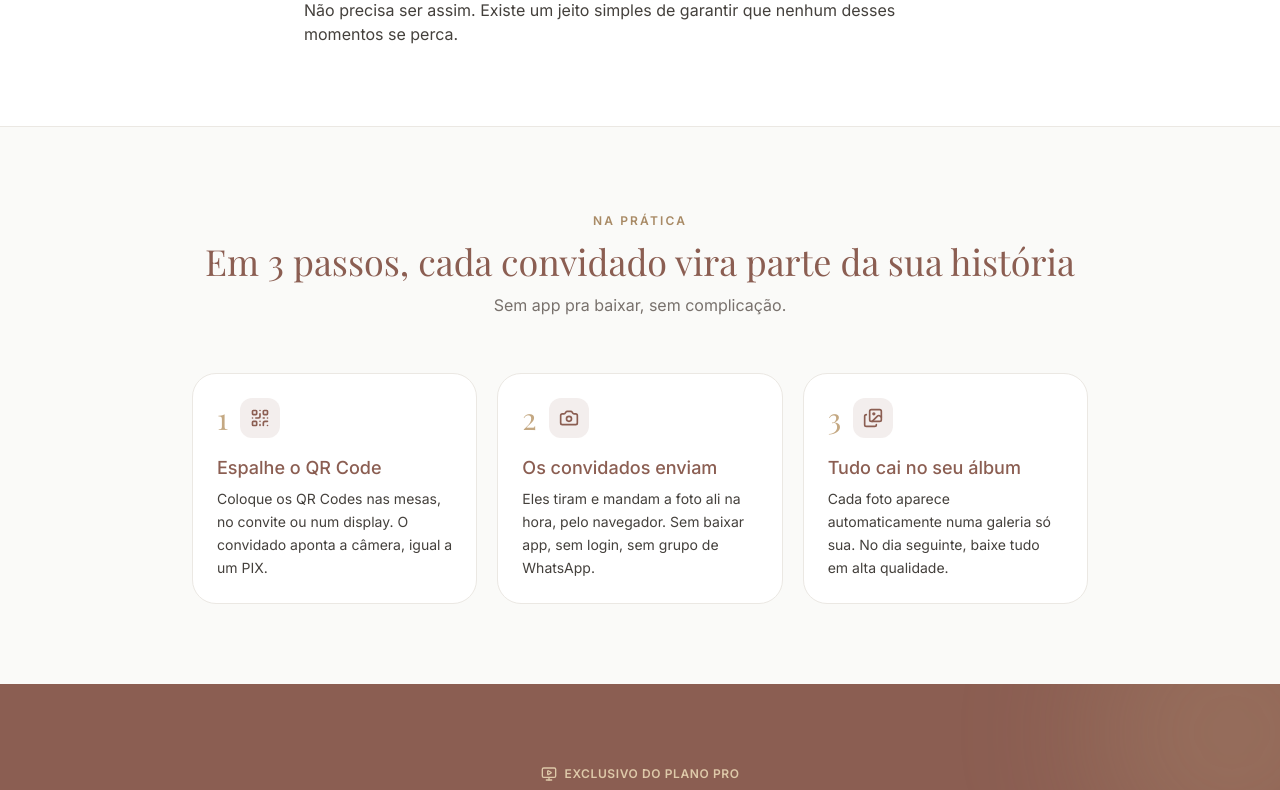
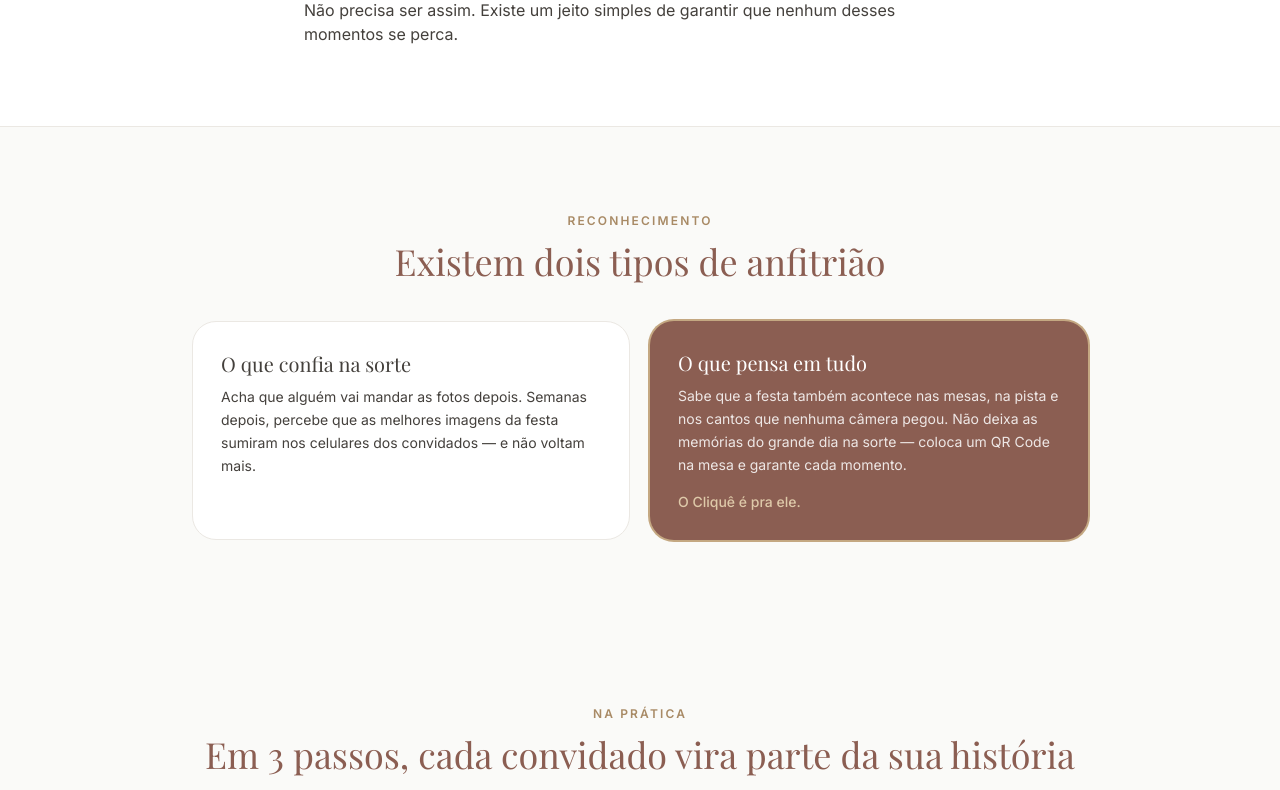
Before and after one commit to Fizeel/clique, a Next.js app: page / in a window 1280 px wide. Shown: the part 1920-2710 px from the top of the page. Built offline with nearby package versions, Linux system fonts and the light colour scheme; no server answers.

Commit message:
Fixer Pagina de Vendas

```diff
--- a/app/(marketing)/page.tsx
+++ b/app/(marketing)/page.tsx
@@ -104,11 +104,12 @@ const BENEFITS = [
   { icon: ShieldCheck, t: 'Seguro por 1 ano', d: 'Fotos e vídeos guardados por 12 meses. Baixe quando quiser.' },
 ]
 
+// img: deixe '' para mostrar as iniciais, ou coloque o caminho de uma foto (ex.: '/depoimentos/carolina.jpg')
 const TESTIMONIALS = [
-  { name: 'Carolina M.', ev: 'Casamento · Out/2025', t: 'Recebi mais de 400 fotos dos convidados! Momentos que eu nunca teria visto. Chorei vendo cada uma.' },
-  { name: 'Rafael e Bia', ev: 'Aniversário de 30 · Dez/2025', t: 'O telão com as fotos aparecendo ao vivo foi o ponto alto da festa. Todo mundo correu pra mandar.' },
-  { name: 'Juliana S.', ev: 'Formatura · Jan/2026', t: 'Tava insegura antes de comprar, mas foi a melhor decisão. Os convidados mandaram MUITO mais do que eu esperava 😍' },
-  { name: 'Mariana D.', ev: 'Chá de Bebê · Fev/2026', t: 'Revivo a festa toda vez que abro o álbum. São fotos de momentos que eu nem sabia que tinham acontecido 🥹' },
+  { name: 'Carolina M.', ev: 'Casamento · Out/2025', img: '', t: 'Recebi mais de 400 fotos dos convidados! Momentos que eu nunca teria visto. Chorei vendo cada uma.' },
+  { name: 'Rafael e Bia', ev: 'Aniversário de 30 · Dez/2025', img: '', t: 'O telão com as fotos aparecendo ao vivo foi o ponto alto da festa. Todo mundo correu pra mandar.' },
+  { name: 'Juliana S.', ev: 'Formatura · Jan/2026', img: '', t: 'Tava insegura antes de comprar, mas foi a melhor decisão. Os convidados mandaram MUITO mais do que eu esperava 😍' },
+  { name: 'Mariana D.', ev: 'Chá de Bebê · Fev/2026', img: '', t: 'Revivo a festa toda vez que abro o álbum. São fotos de momentos que eu nem sabia que tinham acontecido 🥹' },
 ]
 
 const FAQS = [
@@ -210,6 +211,31 @@ export default function SalesPage() {
               <p>Não precisa ser assim. Existe um jeito simples de garantir que nenhum desses momentos se perca.</p>
             </div>
           </Reveal>
+        </div>
+      </section>
+
+      {/* ═══════════════ DOIS TIPOS DE ANFITRIÃO ═══════════════ */}
+      <section className="px-4 py-12 sm:py-20">
+        <div className="max-w-4xl mx-auto">
+          <Reveal className="text-center mb-10">
+            <Eyebrow>Reconhecimento</Eyebrow>
+            <h2 className="font-serif text-2xl sm:text-4xl text-primary">Existem dois tipos de anfitrião</h2>
+          </Reveal>
+          <div className="grid sm:grid-cols-2 gap-5">
+            <Reveal>
+              <div className="bg-surface border border-border rounded-3xl p-6 sm:p-7 h-full">
+                <h3 className="font-serif text-xl text-muted-dark mb-2">O que confia na sorte</h3>
+                <p className="text-sm text-muted-dark leading-relaxed">Acha que alguém vai mandar as fotos depois. Semanas depois, percebe que as melhores imagens da festa sumiram nos celulares dos convidados — e não voltam mais.</p>
+              </div>
+            </Reveal>
+            <Reveal delay={120}>
+              <div className="bg-primary text-white rounded-3xl p-6 sm:p-7 h-full ring-2 ring-accent">
+                <h3 className="font-serif text-xl mb-2">O que pensa em tudo</h3>
+                <p className="text-sm text-white/85 leading-relaxed">Sabe que a festa também acontece nas mesas, na pista e nos cantos que nenhuma câmera pegou. Não deixa as memórias do grande dia na sorte — coloca um QR Code na mesa e garante cada momento.</p>
+                <p className="mt-4 text-sm font-medium text-accent-light">O Cliquê é pra ele.</p>
+              </div>
+            </Reveal>
+          </div>
         </div>
       </section>
 
@@ -353,11 +379,43 @@ export default function SalesPage() {
               <div className="bg-surface border border-border rounded-2xl p-5 h-full">
                 <div className="flex text-accent-dark mb-2">{[0, 1, 2, 3, 4].map((s) => <Star key={s} className="w-4 h-4 fill-current" />)}</div>
                 <p className="text-sm text-muted-dark leading-relaxed mb-3">“{t.t}”</p>
-                <p className="text-sm font-medium text-primary">{t.name}</p>
-                <p className="text-xs text-muted">{t.ev}</p>
+                <div className="flex items-center gap-3">
+                  {t.img ? (
+                    /* eslint-disable-next-line @next/next/no-img-element */
+                    <img src={t.img} alt={t.name} className="w-10 h-10 rounded-full object-cover shrink-0" />
+                  ) : (
+                    <span className="w-10 h-10 rounded-full bg-accent/25 text-primary-dark font-medium text-sm flex items-center justify-center shrink-0">
+                      {t.name.split(' ').map((n) => n[0]).slice(0, 2).join('')}
+                    </span>
+                  )}
+                  <div>
+                    <p className="text-sm font-medium text-primary leading-tight">{t.name}</p>
+                    <p className="text-xs text-muted">{t.ev}</p>
+                  </div>
+                </div>
               </div>
             </Reveal>
           ))}
+        </div>
+      </section>
+
+      {/* ═══════════════ ANCORAGEM DE PREÇO ═══════════════ */}
+      <section className="px-4 py-12 sm:py-20">
+        <div className="max-w-2xl mx-auto text-center">
+          <Reveal>
+            <Eyebrow>Faz as contas</Eyebrow>
+            <h2 className="font-serif text-2xl sm:text-4xl text-primary leading-tight mb-5">Quanto vale não perder nenhum momento da sua festa?</h2>
+          </Reveal>
+          <Reveal delay={100}>
+            <div className="text-muted-dark leading-relaxed space-y-4 text-[15px] sm:text-base text-left">
+              <p>Você investe meses planejando: o salão, a decoração, o buffet, o bolo, o fotógrafo. Às vezes milhares de reais pra que tudo seja perfeito num único dia.</p>
+              <p>O Cliquê reúne cada momento dessa festa num álbum só seu, pra guardar pra sempre. E custa <strong className="text-primary">menos que a toalha de mesa</strong> — menos que o vinho que vai acabar na primeira hora de festa.</p>
+              <p>A diferença é que, daqui a 10, 20 anos, a toalha e o vinho não vão existir mais. <strong className="text-primary">As fotos, sim.</strong></p>
+            </div>
+          </Reveal>
+          <Reveal delay={180}>
+            <p className="mt-7 text-sm text-muted">Tudo isso por menos de <span className="font-serif text-lg text-primary">R$ 57</span> — à vista, uma vez só.</p>
+          </Reveal>
         </div>
       </section>
 
```
